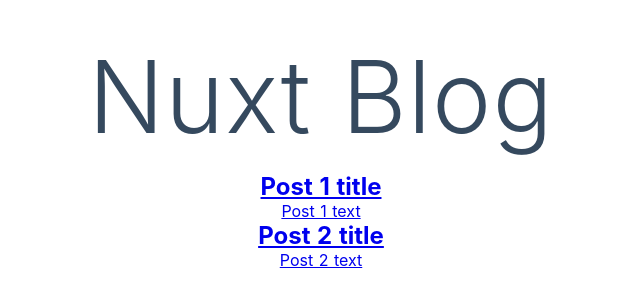
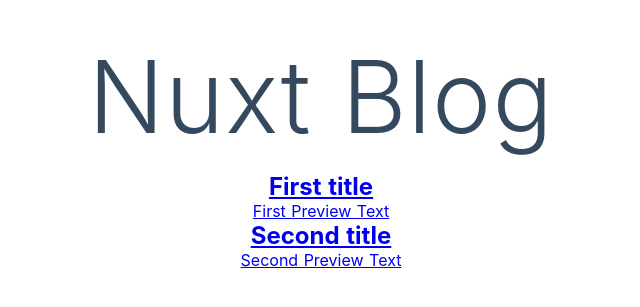
Before and after one commit to prateekvarma/Nuxt-Blog, a Nuxt app: page / in a window 1280 px wide. Shown: the part 247-554 px from the top of the page, without its empty margins (319-959 px from the left). Built offline with nearby package versions, Linux system fonts and the light colour scheme; grey boxes are pictures that could not be loaded.

Commit message:
created separate post component and attached to index page

```diff
--- /dev/null
+++ b/components/Posts/PostPreview.vue
@@ -0,0 +1,37 @@
+<template>
+    <div>
+        <nuxt-link :to="'/posts/' + id">
+          <article>
+            <div>
+              <h1>{{ title }}</h1>
+              <p>{{ previewText }}</p>
+              <div :style="{backgroundImage: 'url(' + thumbnail + ')' }"></div>
+            </div>
+          </article>
+        </nuxt-link>
+    </div>
+</template>
+
+<script>
+export default {
+    name: 'PostPreview',
+    props: {
+        id: {
+            type: String,
+            required: true
+        },
+        title: {
+            type: String,
+            required: true
+        },
+        previewText: {
+            type: String,
+            required: true
+        },
+        thumbnail: {
+            type: String,
+            required: true
+        }
+    }
+}
+</script>
--- a/pages/index.vue
+++ b/pages/index.vue
@@ -5,29 +5,30 @@
         Nuxt Blog
       </h1>
       <div class="links">
-        <nuxt-link :to="'/posts/' + 1">
-          <article>
-            <div>
-              <h1>Post 1 title</h1>
-              <p>Post 1 text</p>
-            </div>
-          </article>
-        </nuxt-link>
-        <nuxt-link :to="'/posts/' + 2">
-          <article>
-            <div>
-              <h1>Post 2 title</h1>
-              <p>Post 2 text</p>
-            </div>
-          </article>
-        </nuxt-link>
+        <post-preview
+          id="1"
+          thumbnail="https://t3.ftcdn.net/jpg/03/46/83/96/360_F_346839683_6nAPzbhpSkIpb8pmAwufkC7c5eD7wYws.jpg"
+          title="First title"
+          previewText="First Preview Text"
+        />
+        <post-preview
+          id="2"
+          thumbnail="https://t3.ftcdn.net/jpg/03/46/83/96/360_F_346839683_6nAPzbhpSkIpb8pmAwufkC7c5eD7wYws.jpg"
+          title="Second title"
+          previewText="Second Preview Text"
+        />
       </div>
     </div>
   </div>
 </template>
 
 <script>
-export default {}
+import PostPreview from '~/components/Posts/PostPreview.vue'
+export default {
+  components: {
+    PostPreview
+  }
+}
 </script>
 
 <style>
```
